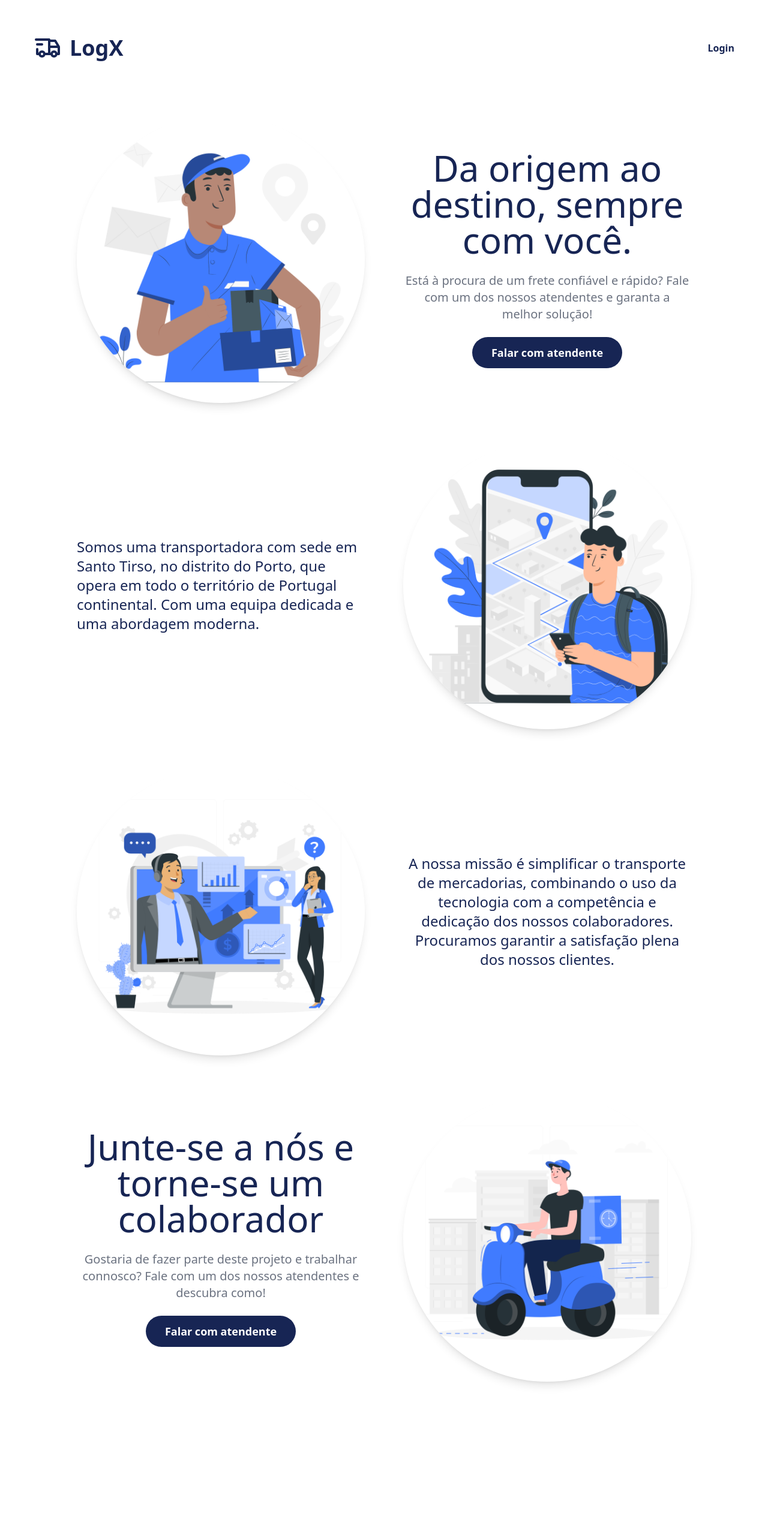
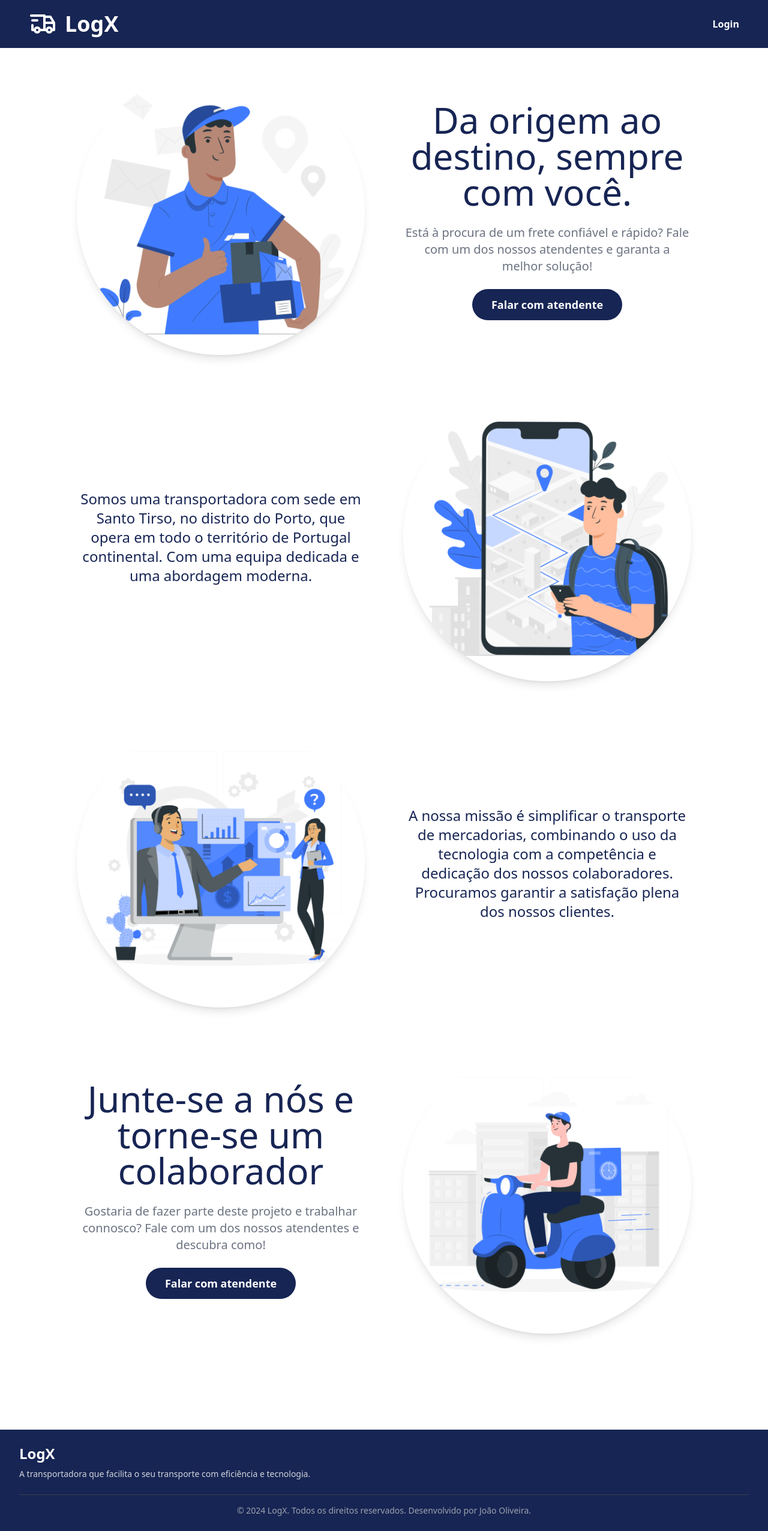
Before and after one commit to Jaoovit/freight, a React (Vite) app: page / in a window 1280 px wide. Shown: the whole page at 60% size. Before the commit the page ends 2336 px from the top, so only its background shows below. Built offline with nearby package versions, Linux system fonts and the light colour scheme.

Commit message:
create a footer

```diff
--- a/src/App.jsx
+++ b/src/App.jsx
@@ -6,6 +6,7 @@ import './App.css'
 
 {/*Components*/}
 import NavBar from './components/NavBar'
+import Footer from './components/Footer'
 
 function App() {
 
@@ -13,6 +14,7 @@ function App() {
     <>
       <NavBar />
       <Outlet />
+      <Footer />
     </>
   )
 }
--- /dev/null
+++ b/src/components/Footer.jsx
@@ -0,0 +1,22 @@
+const Footer = () => {
+    return (
+        <footer className="bg-blue-950 text-white py-6 px-8 mt-32">
+            <div className="max-w-screen-xl mx-auto flex flex-col sm:flex-row justify-between items-center sm:items-start gap-6 sm:gap-0">
+
+                {/* Logo and Description */}
+                <div className="text-center sm:text-left">
+                    <h2 className="text-2xl font-semibold">LogX</h2>
+                    <p className="mt-2 text-sm text-gray-300">
+                        A transportadora que facilita o seu transporte com eficiência e tecnologia.
+                    </p>
+                </div>
+            </div>
+
+            <div className="mt-6 border-t border-gray-700 pt-4 text-center text-sm text-gray-400">
+                <p>&copy; 2024 LogX. Todos os direitos reservados. Desenvolvido por <a className="transition hover:text-orange-600 duration-500"href="https://github.com/Jaoovit">João Oliveira</a>.</p>
+            </div>
+        </footer>
+    );
+};
+
+export default Footer;
--- a/src/components/NavBar.jsx
+++ b/src/components/NavBar.jsx
@@ -4,7 +4,7 @@ import { TbTruckDelivery } from "react-icons/tb";
 const NavBar = () => {
 
     return (
-        <div className="p-14 font-bold text-blue-950">
+        <div className="p-4 font-bold text-white bg-blue-950 px-12">
             <div className="flex items-center justify-between">
                 {/* Logo */}
                 <Link
--- a/src/components/Presentation.jsx
+++ b/src/components/Presentation.jsx
@@ -12,7 +12,7 @@ const Presentation = () => {
                 </div>
             </div>
             {/* Text Section */}
-            <div className="flex flex-col items-center sm:items-start justify-center gap-6 text-center sm:text-left sm:w-1/2">
+            <div className="flex flex-col items-center sm:items-start justify-center gap-6 text-center sm:text-center sm:w-1/2">
                 <p className="text-lg sm:text-2xl text-blue-950">
                     Somos uma transportadora com sede em Santo Tirso, no distrito do Porto, que opera em todo o território de Portugal continental. Com uma equipa dedicada e uma abordagem moderna.
                 </p>
```
